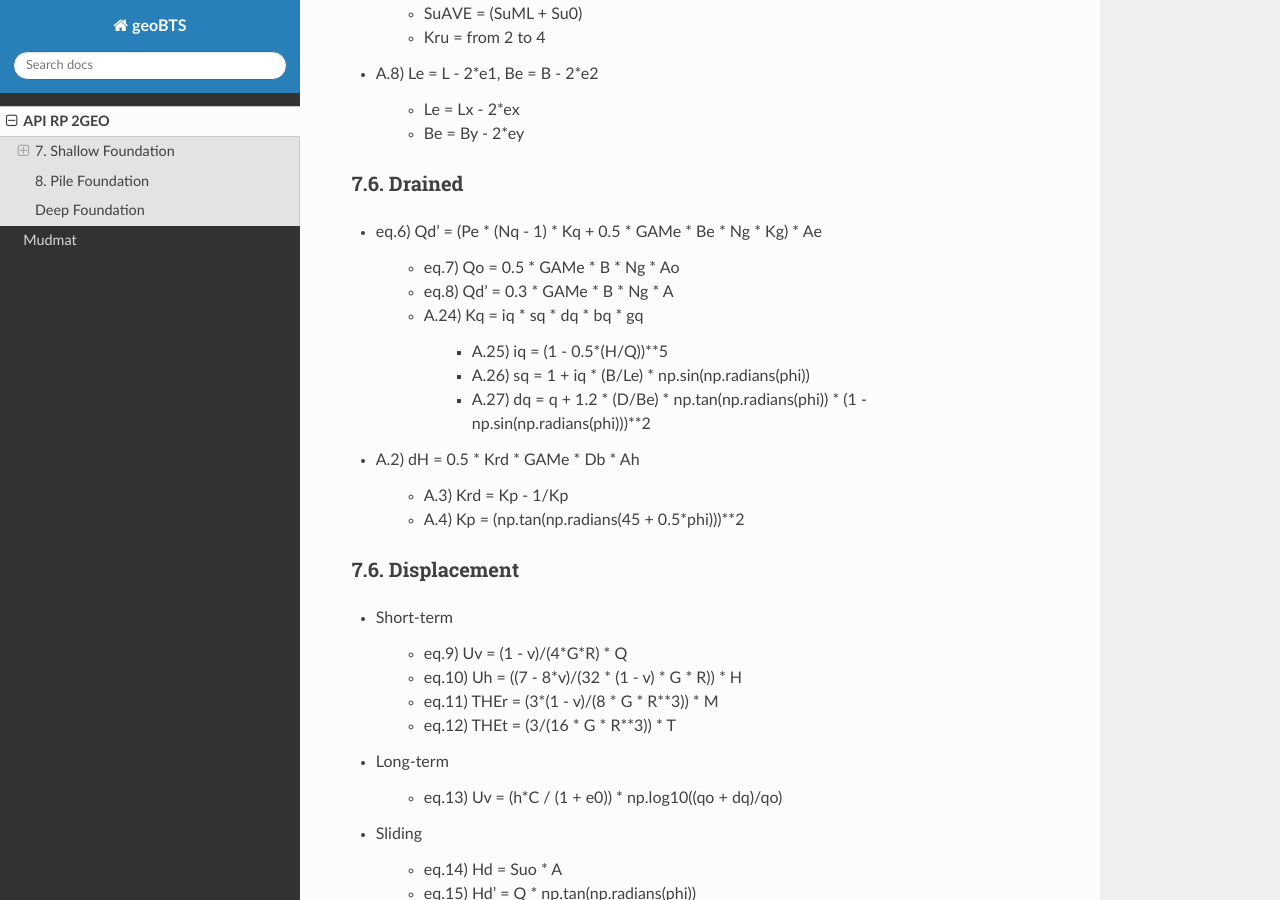
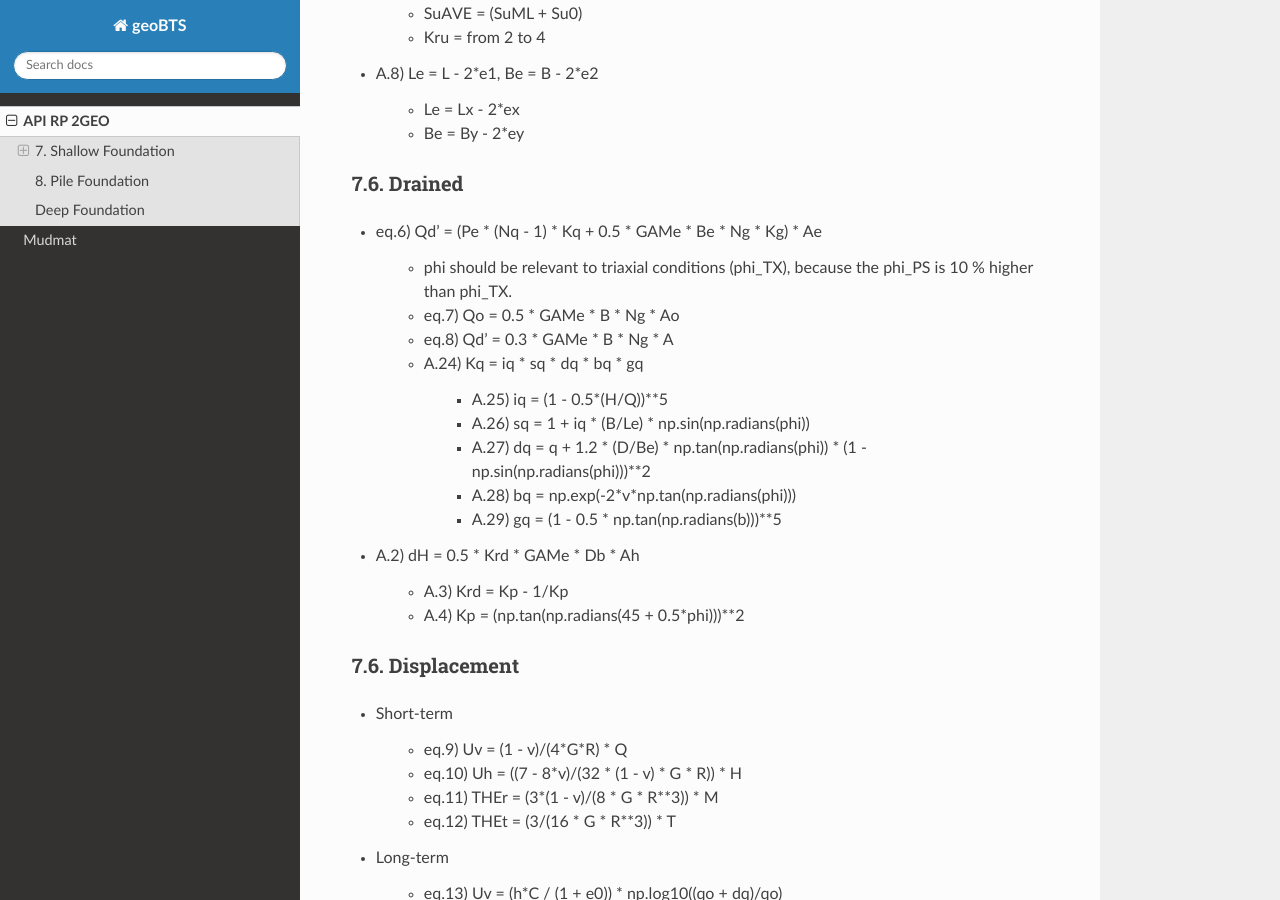
Before and after one commit to jungsohn/geoBTS, a Sphinx documentation site: the page built from docs/source/API_2GEO.rst, in a window 1280 px wide and 900 px high, scrolled down 998 px. Built offline with Sphinx 7.4.7 and the Read the Docs theme 3.1.0, drawn with Linux system fonts in a browser that asks for light colours.

Commit message:
Update API_2GEO.rst

```diff
--- a/docs/source/API_2GEO.rst
+++ b/docs/source/API_2GEO.rst
@@ -67,6 +67,8 @@ API RP 2GEO
 
 - eq.6) Qd' = (Pe * (Nq - 1) * Kq + 0.5 * GAMe * Be * Ng * Kg) * Ae
 
+        - phi should be relevant to triaxial conditions (phi_TX), because the phi_PS is 10 % higher than phi_TX.
+
         - eq.7) Qo = 0.5 * GAMe * B * Ng * Ao
 
         - eq.8) Qd' = 0.3 * GAMe * B * Ng * A
@@ -78,6 +80,10 @@ API RP 2GEO
                 - A.26) sq = 1 + iq * (B/Le) * np.sin(np.radians(phi))
 
                 - A.27) dq = q + 1.2 * (D/Be) * np.tan(np.radians(phi)) * (1 - np.sin(np.radians(phi)))**2
+
+                - A.28) bq = np.exp(-2*v*np.tan(np.radians(phi)))
+
+                - A.29) gq = (1 - 0.5 * np.tan(np.radians(b)))**5
 
 
 - A.2) dH = 0.5 * Krd * GAMe * Db * Ah
```
